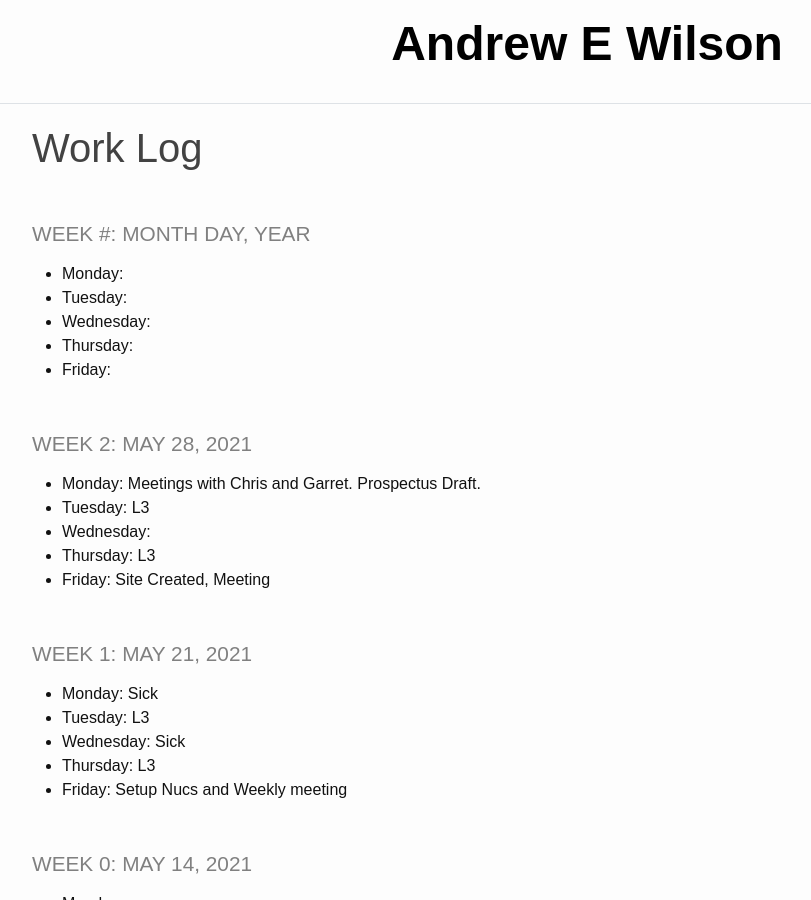
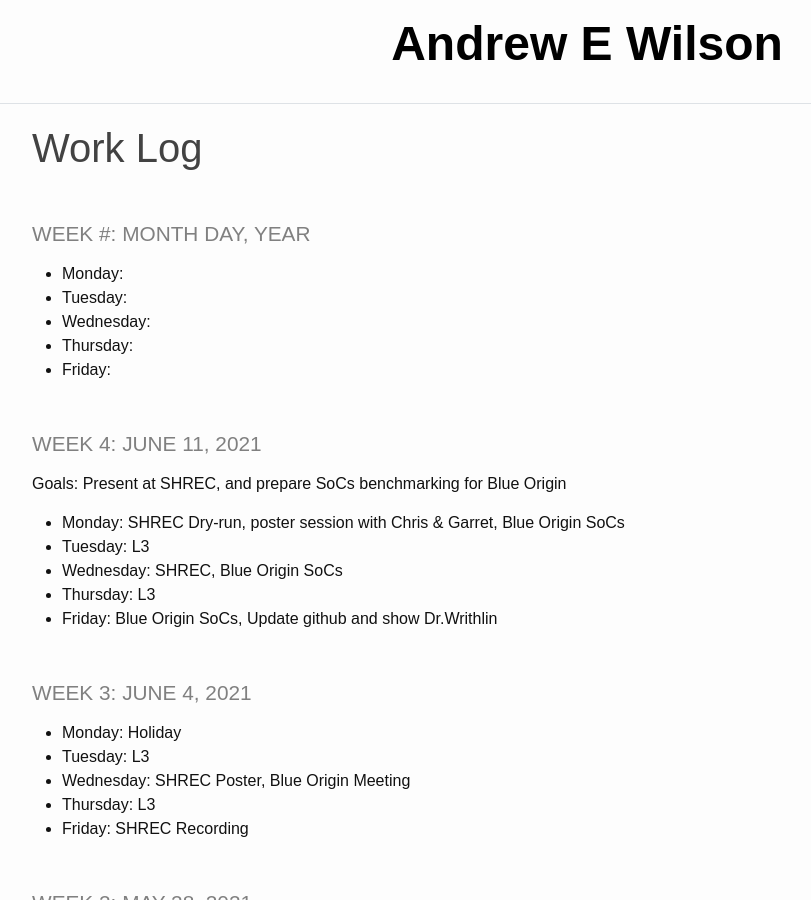
Before and after one commit to AEW2015/ccl_log, a Jekyll site: the page built from _pages/log.md, in a window 1280 px wide and 900 px high. Shown: the whole window, without its empty margins (53-864 px from the left). Built offline with Jekyll 4.4.1, drawn with Linux system fonts in a browser that asks for light colours.

Commit message:
Update log.md

```diff
--- a/_pages/log.md
+++ b/_pages/log.md
@@ -9,6 +9,24 @@ title: Work Log
 * **Wednesday**:
 * **Thursday**:
 * **Friday**:
+
+### Week 4: June 11, 2021
+
+Goals: Present at SHREC, and prepare SoCs benchmarking for Blue Origin
+
+* **Monday**: SHREC Dry-run, poster session with Chris & Garret, Blue Origin SoCs
+* **Tuesday**: L3
+* **Wednesday**: SHREC, Blue Origin SoCs
+* **Thursday**: L3
+* **Friday**: Blue Origin SoCs, Update github and show Dr.Writhlin
+
+### Week 3: June 4, 2021
+
+* **Monday**: Holiday
+* **Tuesday**: L3
+* **Wednesday**: SHREC Poster, Blue Origin Meeting
+* **Thursday**: L3
+* **Friday**: SHREC Recording
 
 ### Week 2: May 28, 2021
 
```
